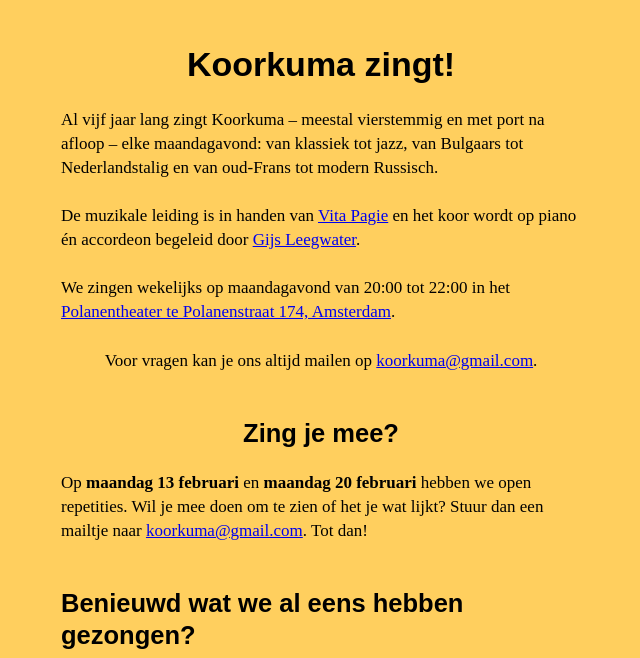
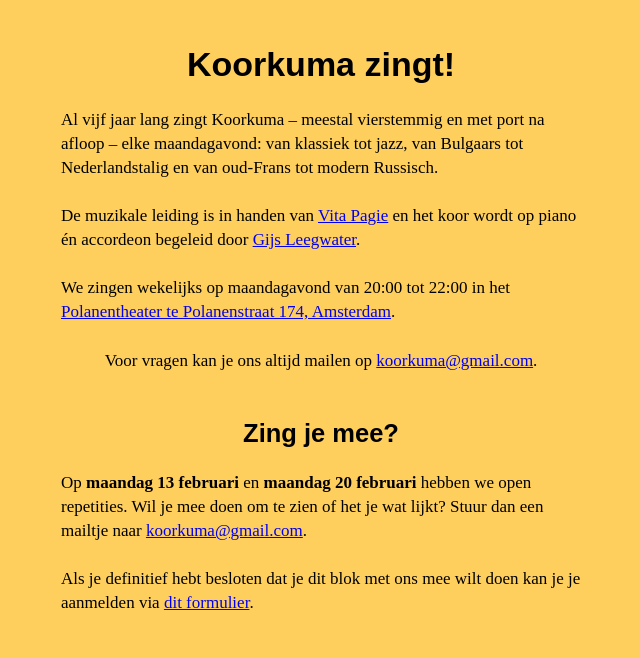
Before and after one commit to bakkerjoeri/koorkuma.nl, a plain HTML site: page public/index.html in a window 1280 px wide. Shown: the top 658 px of the page, without its empty margins (319-959 px from the left). Drawn offline with Linux system fonts and the light colour scheme.

Commit message:
adds signup form

```diff
--- a/public/index.html
+++ b/public/index.html
@@ -19,7 +19,11 @@
 		<p>Voor vragen kan je ons altijd mailen op <a href="&#109;&#97;&#105;&#108;&#116;&#111;&#58;%6B%6F%6F%72%6B%75%6D%61%40%67%6D%61%69%6C%2E%63%6F%6D">&#107;&#111;&#111;&#114;&#107;&#117;&#109;&#97;&#64;&#103;&#109;&#97;&#105;&#108;&#46;&#99;&#111;&#109;</a>.</p>
 
 		<h2>Zing je mee?</h2>
-		<p>Op <strong>maandag 13 februari</strong> en <strong>maandag 20 februari</strong> hebben we open repetities. Wil je mee doen om te zien of het je wat lijkt? Stuur dan een mailtje naar <a href="&#109;&#97;&#105;&#108;&#116;&#111;&#58;%6B%6F%6F%72%6B%75%6D%61%40%67%6D%61%69%6C%2E%63%6F%6D">&#107;&#111;&#111;&#114;&#107;&#117;&#109;&#97;&#64;&#103;&#109;&#97;&#105;&#108;&#46;&#99;&#111;&#109;</a>. Tot dan!</p>
+		<p>Op <strong>maandag 13 februari</strong> en <strong>maandag 20 februari</strong> hebben we open repetities. Wil je mee doen om te zien of het je wat lijkt? Stuur dan een mailtje naar <a href="&#109;&#97;&#105;&#108;&#116;&#111;&#58;%6B%6F%6F%72%6B%75%6D%61%40%67%6D%61%69%6C%2E%63%6F%6D">&#107;&#111;&#111;&#114;&#107;&#117;&#109;&#97;&#64;&#103;&#109;&#97;&#105;&#108;&#46;&#99;&#111;&#109;</a>.</p>
+
+		<p>
+		Als je definitief hebt besloten dat je dit blok met ons mee wilt doen kan je je aanmelden via <a href="/aanmelden">dit formulier</a>.
+		</p>
 
 		<h2>Benieuwd wat we al eens hebben gezongen?</h2>
 
```
Also changed, not shown: 1 other file.
